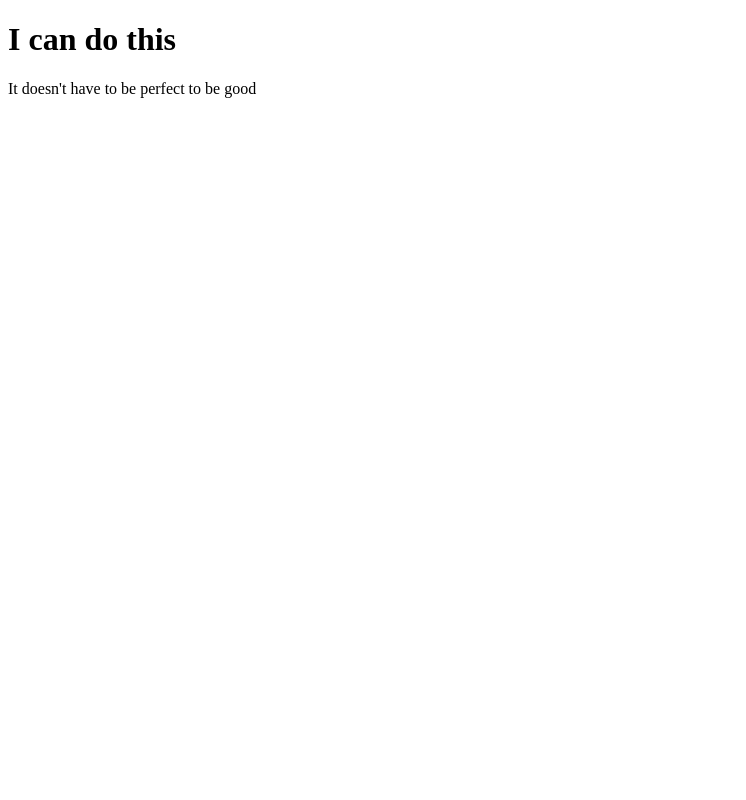
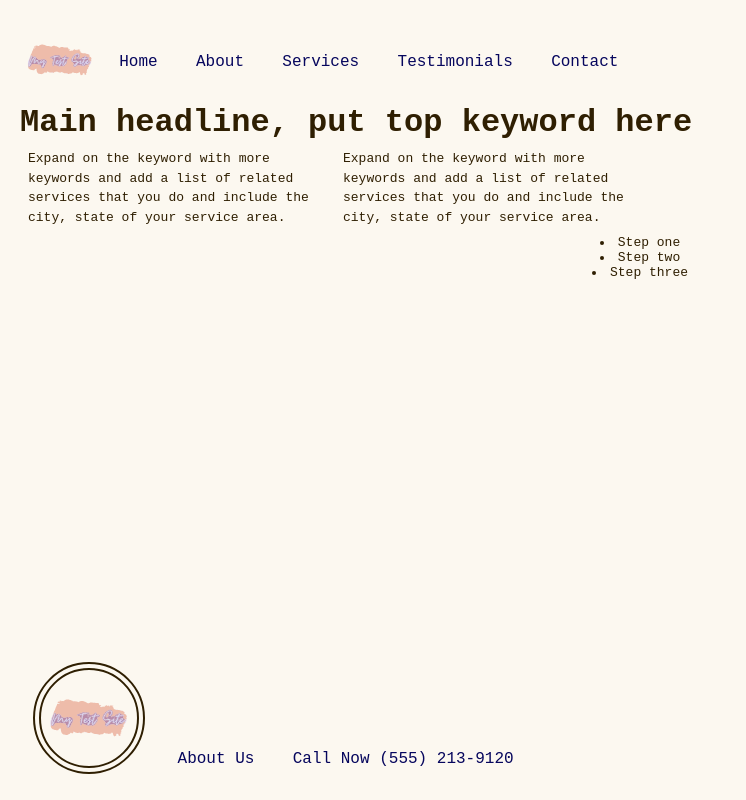
Before and after one commit to amathews043/my_project, a plain HTML site: page index.html in a window 1280 px wide. Shown: the whole page, without its empty margins (0-746 px from the left). Drawn offline with Linux system fonts and the light colour scheme.

Commit message:
messing around with CSS

```diff
--- a/index.html
+++ b/index.html
@@ -1,12 +1,82 @@
 <!DOCTYPE html>
 <html lang="en">
+
 <head>
     <meta charset="UTF-8">
     <meta name="viewport" content="width=device-width, initial-scale=1.0">
+    <link rel="stylesheet" href="/root.css">
     <title>Example Site</title>
 </head>
+
 <body>
-    <h1> I can do this </h1>
-    <p> It doesn't have to be perfect to be good </p>
+<!-- ============================================ -->
+<!--                   NAVIGATION                 -->
+<!-- ============================================ -->
+
+    <nav>
+        <div class="navbar-menu">
+            <a class="nav-logo" href="/index.html">
+                <img class="light" aria-hidden="true" decoding="async" src="images/My-test-site.svg" alt="compnay logo"
+                    height="80">
+            </a>
+            <li class="nav-li"><a class="link" href="index.html">Home</a></li>
+            <li class="nav-li"><a class="link" href="/about.html">About</a></li>
+            <li class="nav-li"><a class="link" href="index.html#services">Services</a></li>
+            <!-- <li class="nav-li"><a class="link" href="html/portfolio.html">Portfolio</a></li> -->
+            <li class="nav-li"><a class="link" href="/testimonials.html">Testimonials</a></li>
+            <li class="nav-li"><a class="link" href="/contact.html">Contact</a></li>
+        </div>
+    </nav>
+    </header>
+
+    <main id="main">
+
+<!-- ============================================ -->
+<!--                    LANDING                   -->
+<!-- ============================================ -->
+
+        <section id="hero">
+            <div class="hero-content">
+                <div class="heroText">
+                    <h1 id="home-h">Main headline, put top keyword here</h2>
+                        <div class="cards">
+                            <p class="cards-text">
+                                Expand on the keyword with more keywords and add a list of related services that you do
+                                and
+                                include the city, state of your service area.
+                            </p>
+                            <p class="cards-text">
+                                Expand on the keyword with more keywords and add a list of related services that you do
+                                and
+                                include the city, state of your service area.
+                            </p>
+                        </div>
+<!-- ============================================ -->
+<!--                    Footer                    -->
+<!-- ============================================ -->
+                        <div class="buttons" id="footer">
+                            <img src="images/My-test-site.svg" class="circle footer-item-margin"/>
+                            <a class="button-solid link footer-item-margin" href="/about.html">
+                                About Us
+                            </a>
+                            <a class="call-now link footer-item-margin" href="tel:555-213-9120">
+                                <div class="group">
+                                    <span class="text">Call Now</span>
+                                    <span class="number">(555) 213-9120</span>
+                                </div>
+                            </a>
+                        </div>
+
+                        <ul>
+                            <li> Step one </li>
+                            <li> Step two </li>
+                            <li> Step three </li>
+                        </ul>
+                </div>
+
+            </div>
+        </section>
+
 </body>
+
 </html>
--- /dev/null
+++ b/root.css
@@ -0,0 +1,88 @@
+
+/* This is a CSS reset and is helpful to remove the default CSS settings that we may not know are in play */
+* {
+    margin: 0;
+    padding: 0;
+    box-sizing: border-box;
+}
+
+
+#home-h{
+    font-size: 2rem;
+}
+
+.navbar-menu{
+    display: flex;
+    align-items: center;
+}
+
+/* List-style-type: none removes the bullet points or numbers in front of the list items */
+.nav-li{
+    margin: 1.2rem;
+    list-style-type: none;
+    text-decoration: none;
+}
+
+.link {
+    text-decoration: none;
+    color: #06065D;
+    font-size: 1rem;
+}
+
+a:hover{
+    color: hsla(240, 88%, 19%, 0.63)
+}
+
+body{
+    color: #2F1F02;
+    font-family: monospace;
+    margin: 20px;
+    background-color: #FCF8F0;
+}
+
+p{
+    line-height: 1.5;
+}
+
+.cards{
+    display: flex;
+}
+
+
+.cards-text {
+    /* border: 2px solid blue;  */
+    padding: 8px;
+    margin-right: 5px;
+    width: 25%;
+    /* outline: 2px solid black;
+    outline-offset: -8px; */
+}
+
+.circle{
+    /* margin: 3rem auto;  */
+    /* background-color: blueviolet; */
+    width: 100px;
+    height: 100px;
+    border: 2px solid #2F1F02;
+    border-radius: 50px;
+    outline: 2px solid #2F1F02;
+    outline-offset: 0.25rem;
+}
+
+.footer-item-margin{
+    margin: 2rem 1.2rem;
+}
+
+.buttons{
+    display: flex;
+    align-items: flex-end;
+    position: fixed;
+    bottom: 0;
+
+}
+
+ul {
+    /* use this combination to move the bullet points to the center with the list items  */
+    list-style-position: inside;
+    text-align: center;
+}
```
Also changed, not shown: images/My-test-site.svg (added).
